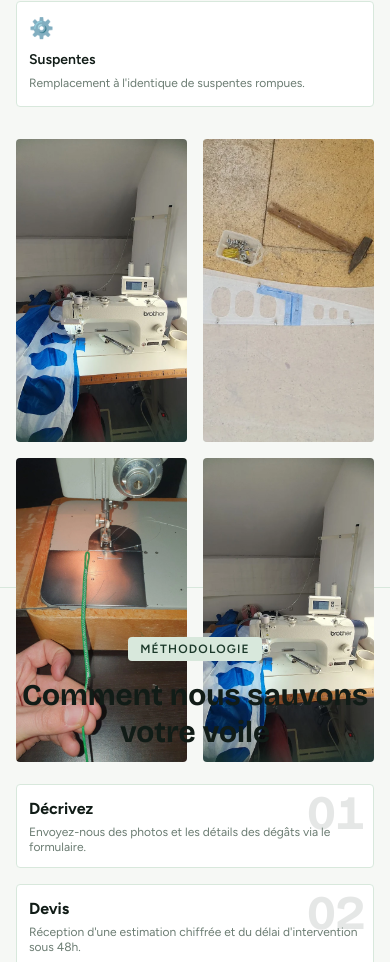
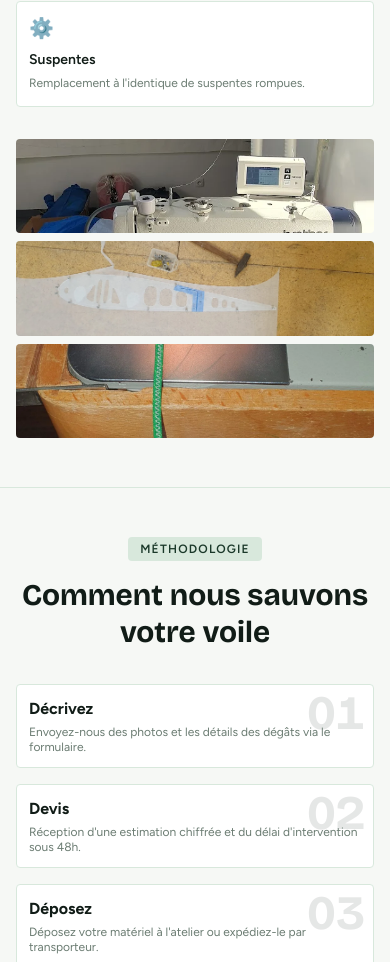
Before and after one commit to clementsbt/Parapente-rescue, a Next.js app: page / in a window 390 px wide. Shown: the part 1481-2443 px from the top of the page. Built offline with nearby package versions, Linux system fonts and the light colour scheme.

Commit message:
fix: images responsive sur mobile (3 images empilées)

```diff
--- a/src/app/page.tsx
+++ b/src/app/page.tsx
@@ -159,11 +159,10 @@ export default function Home() {
             </div>
           </ScrollEffect>
           <ScrollEffect direction="right" delay={0.2}>
-            <div className="grid grid-cols-2 gap-4 h-[400px] md:h-[540px]">
+            <div className="grid grid-rows-3 gap-2 sm:gap-4 h-[300px] sm:h-[400px] md:h-[540px]">
               <img src={IMG.sewing1} alt="Technicien travaillant sur une voile" className="w-full h-full object-cover rounded-sm transition-transform duration-500 hover:scale-105" style={{ background: "#D8E8DC" }} />
               <img src={IMG.sewing2} alt="Réparation tissu parapente" className="w-full h-full object-cover rounded-sm transition-transform duration-500 hover:scale-105" style={{ background: "#D8E8DC" }} />
               <img src={IMG.sewing3} alt="Couture de précision voile" className="w-full h-full object-cover rounded-sm transition-transform duration-500 hover:scale-105" style={{ background: "#D8E8DC" }} />
-              <img src={IMG.sewing1} alt="Technicien travaillant sur une voile" className="w-full h-full object-cover rounded-sm transition-transform duration-500 hover:scale-105" style={{ background: "#D8E8DC" }} />
             </div>
           </ScrollEffect>
         </div>
```
